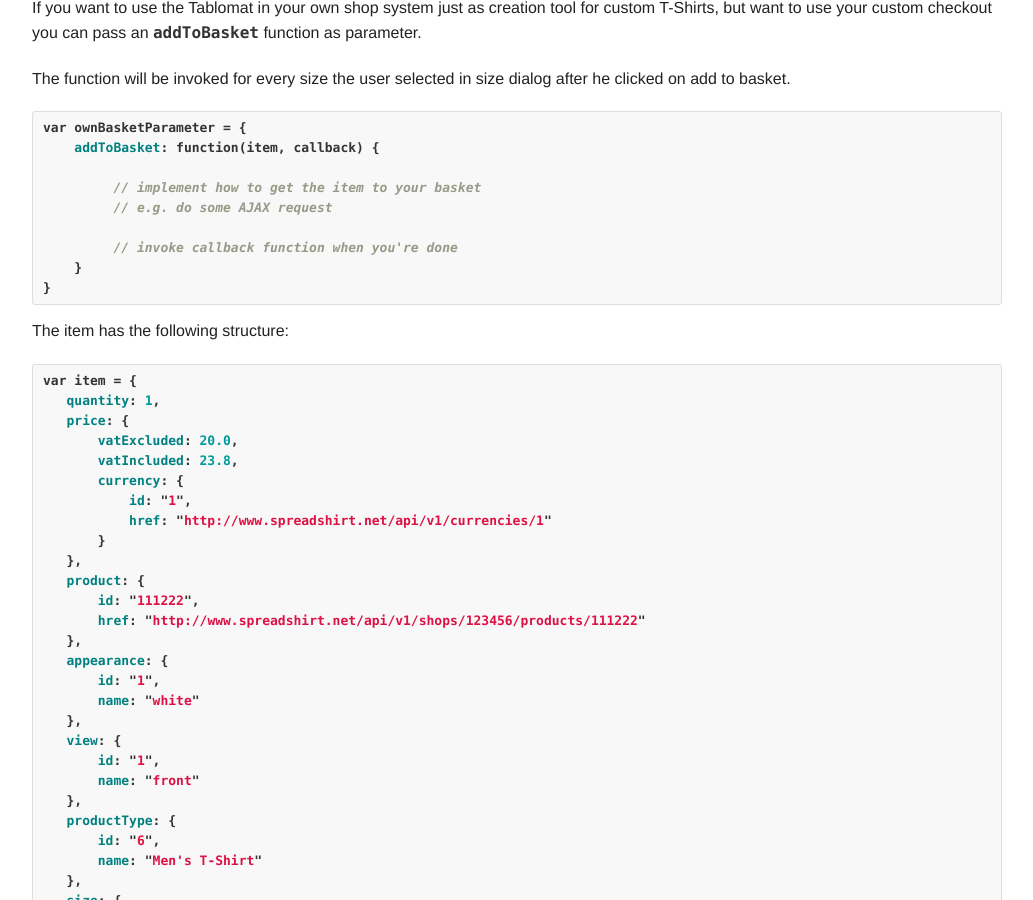
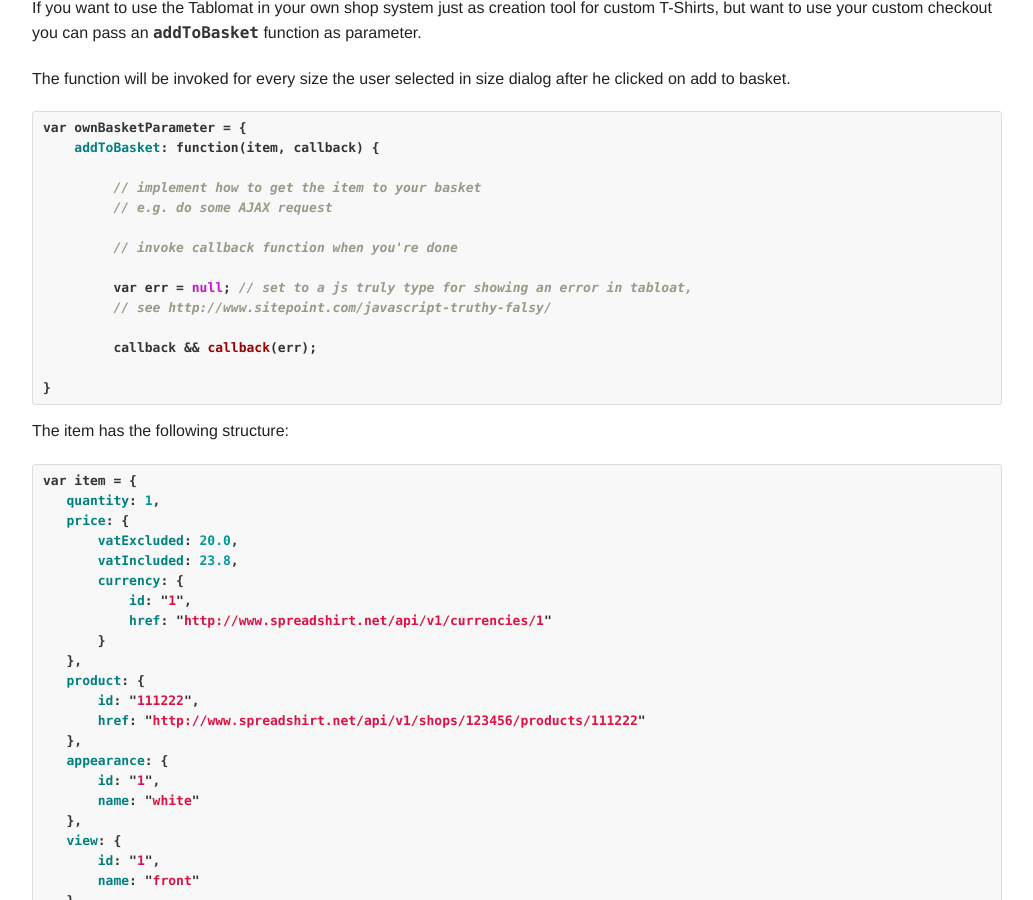
Before and after one commit to spreadshirt/apps, a Jekyll site: the page built from tablomat.md, in a window 1280 px wide and 900 px high, scrolled down 2346 px. Shown: the whole window, without its empty margins (123-1156 px from the left). Built offline with Jekyll 4.4.1, drawn with Linux system fonts in a browser that asks for light colours; Markdown is read by kramdown in place of the engine named in the settings.

Commit message:
better documentation of how to use callbacks

````diff
--- a/tablomat.md
+++ b/tablomat.md
@@ -135,7 +135,12 @@ var ownBasketParameter = {
          // e.g. do some AJAX request
 
          // invoke callback function when you're done
-    }
+
+         var err = null; // set to a js truly type for showing an error in tabloat,
+         // see http://www.sitepoint.com/javascript-truthy-falsy/
+
+         callback && callback(err);
+
 }
 ```
 
````
